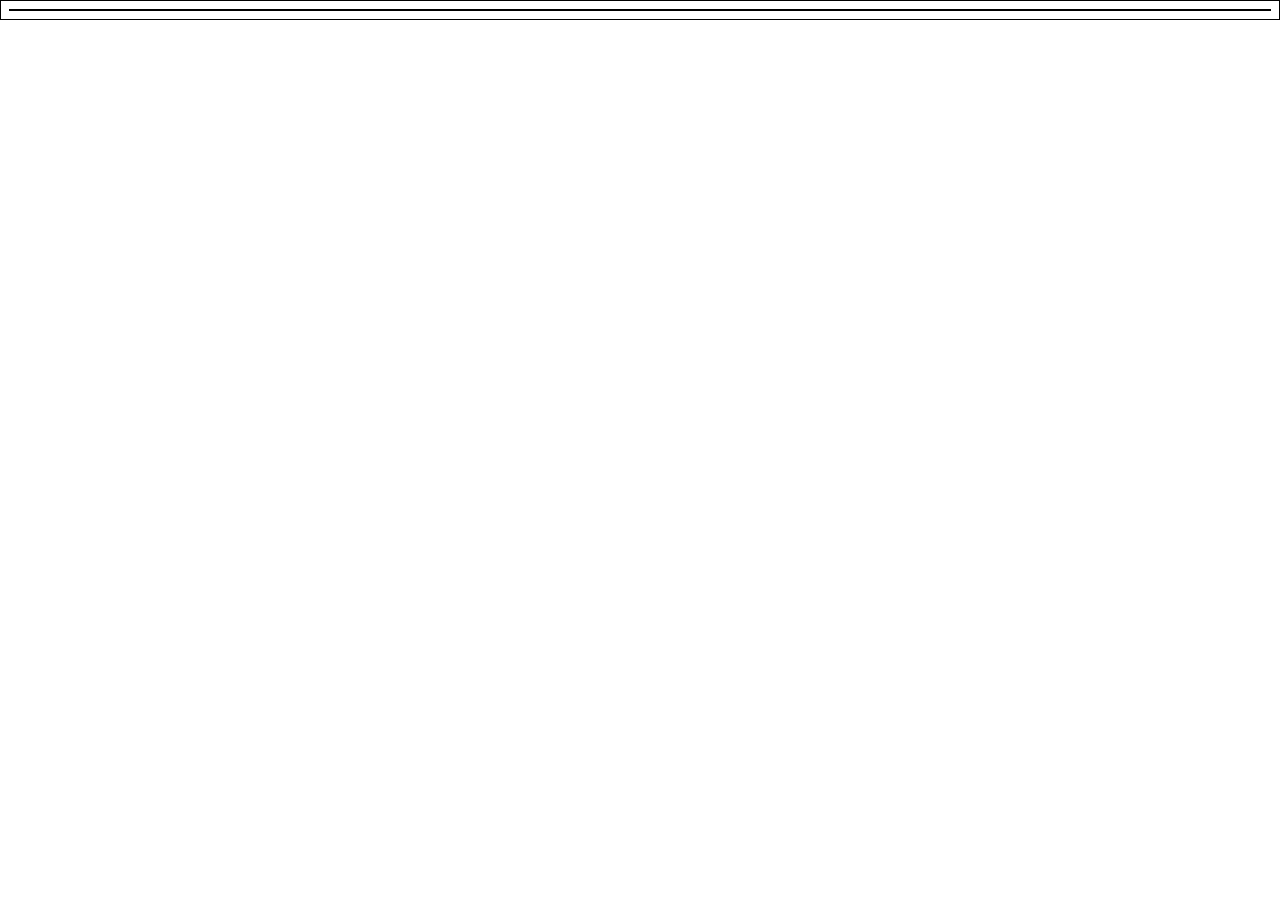
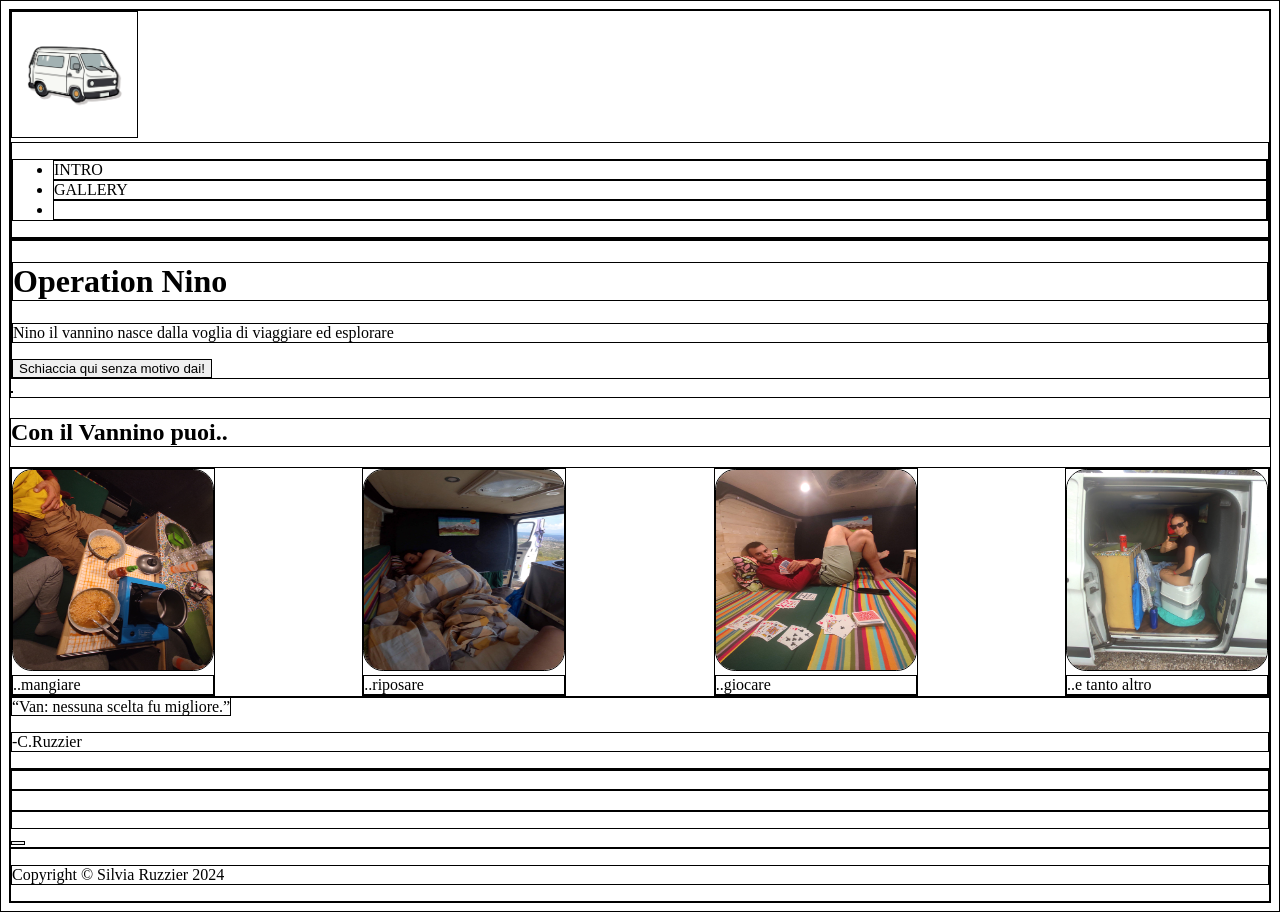
Before and after one commit to silvieruzzie/landing-page, a plain HTML site: page index.html in a window 1280 px wide. Before the commit the page ends 800 px from the top, so only its background shows below. Drawn offline with Linux system fonts and the light colour scheme.

Commit message:
add pictures and structure

```diff
--- a/index.html
+++ b/index.html
@@ -4,9 +4,59 @@
     <link rel="stylesheet" href="style.css">
     <meta charset="UTF-8">
     <meta name="viewport" content="width=device-width, initial-scale=1.0">
-    <title>Document</title>
+    <title>Nino Il Vannino</title>
 </head>
 <body>
-
+    <header>
+        <img class="logo" src="—Pngtree—small cartoon van on a_12165620.png">
+        <nav class="nav-bar">
+            <ul>
+                <li>INTRO</li>
+                <li>GALLERY</li>
+                <li></li>
+            </ul>
+        </nav>
+    </header>
+    <div>
+        <div>
+            <h1>Operation Nino</h1>
+            <p>Nino il vannino nasce dalla voglia di viaggiare ed esplorare</p>
+            <button class="botton-one">Schiaccia qui senza motivo dai!</button>
+        </div>
+        <img>
+    </div>
+    <h2>Con il Vannino puoi..</h2>
+    <div class="img-wrapper">
+        <div class="card">
+            <img class="picture" src="mangiare.jpg"> <!--add alts to pictures-->
+            <figcaption>..mangiare</figcaption>
+        </div>
+        <div class="card">
+            <img class="picture" src="riposare.jpg">
+            <figcaption>..riposare</figcaption>
+        </div>
+        <div class="card">
+            <img class="picture" src="giocare.jpg">
+            <figcaption>..giocare</figcaption>
+        </div>
+        <div class="card">
+            <img class="picture" src="tanto-altro.jpg">
+            <figcaption>..e tanto altro</figcaption>
+        </div>
+    </div>
+    <div>
+        <q>Van: nessuna scelta fu migliore.</q>
+        <p>-C.Ruzzier</p>
+    </div>
+    <div>
+        <div>
+            <h3></h3>
+            <p></p>
+        </div>
+        <button class="botton-two"></button>
+    </div>
+     <footer>
+        <p>Copyright &copy; Silvia Ruzzier 2024</p>
+     </footer>
 </body>
 </html>
--- a/style.css
+++ b/style.css
@@ -1,3 +1,19 @@
 * {
     border: 1px solid black;
 }
+
+.logo {
+    height: 125px;
+    width: 200x;
+}
+
+.picture {
+    width: 200px;
+    height: 200px;
+    border-radius: 10%;
+}
+
+.img-wrapper {
+    display: flex;
+    justify-content: space-between;
+}
```
Also changed, not shown: giocare.jpg (added), mangiare.jpg (added), riposare.jpg (added), tanto-altro.jpg (added), —Pngtree—small cartoon van on a_12165620.png (added).
